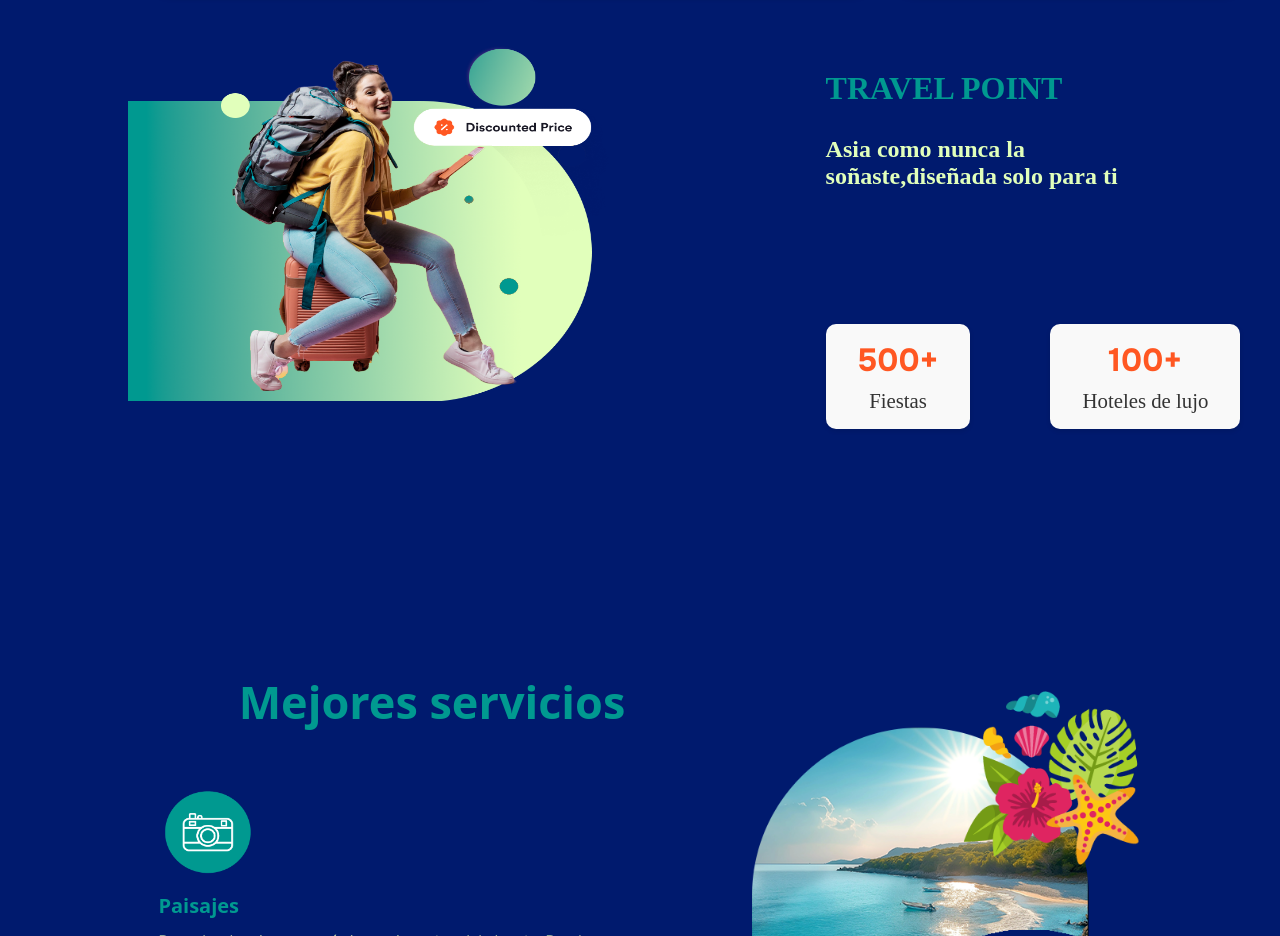
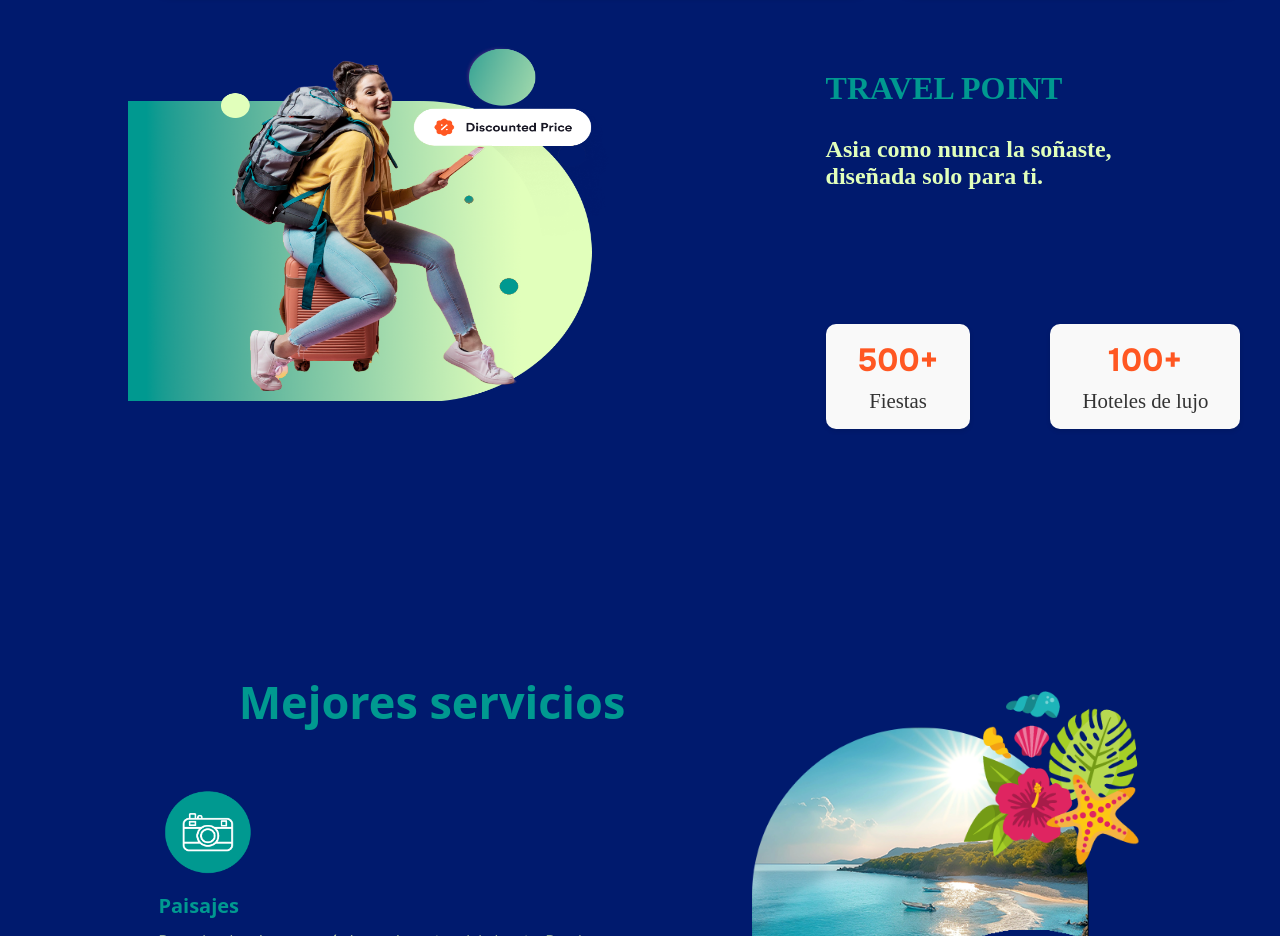
Before and after one commit to LuciaCarballo/project-promo51-module-1-team-4, a website built with Vite: page src/index.html in a window 1280 px wide. Shown: the part 1500-2436 px from the top of the page. Built offline with nearby package versions, Linux system fonts and the light colour scheme; a web font is replaced by a local one.

Commit message:
correciones

```diff
--- a/src/partials/body.html
+++ b/src/partials/body.html
@@ -33,7 +33,7 @@
 
            <div class="main__section2-text">
             <h2 class="main__section2-title">TRAVEL POINT</h2>
-            <p class="main__section2-subtitle">Asia como nunca la soñaste,diseñada solo para ti</p>
+            <p class="main__section2-subtitle">Asia como nunca la soñaste, diseñada solo para ti.</p>
             <div class="main__section2-stats">
               <div class="main__section2-item">
                 <p class="main__section2-number">500+</p>
```
